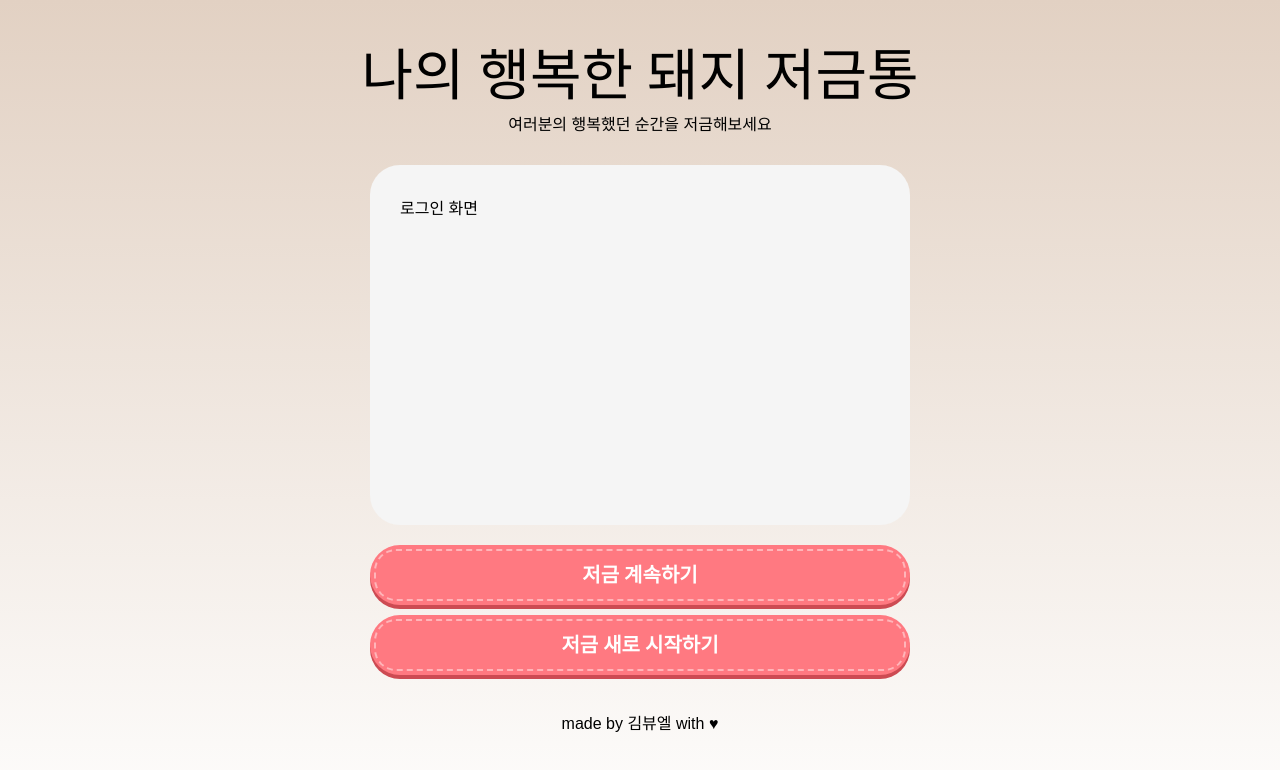
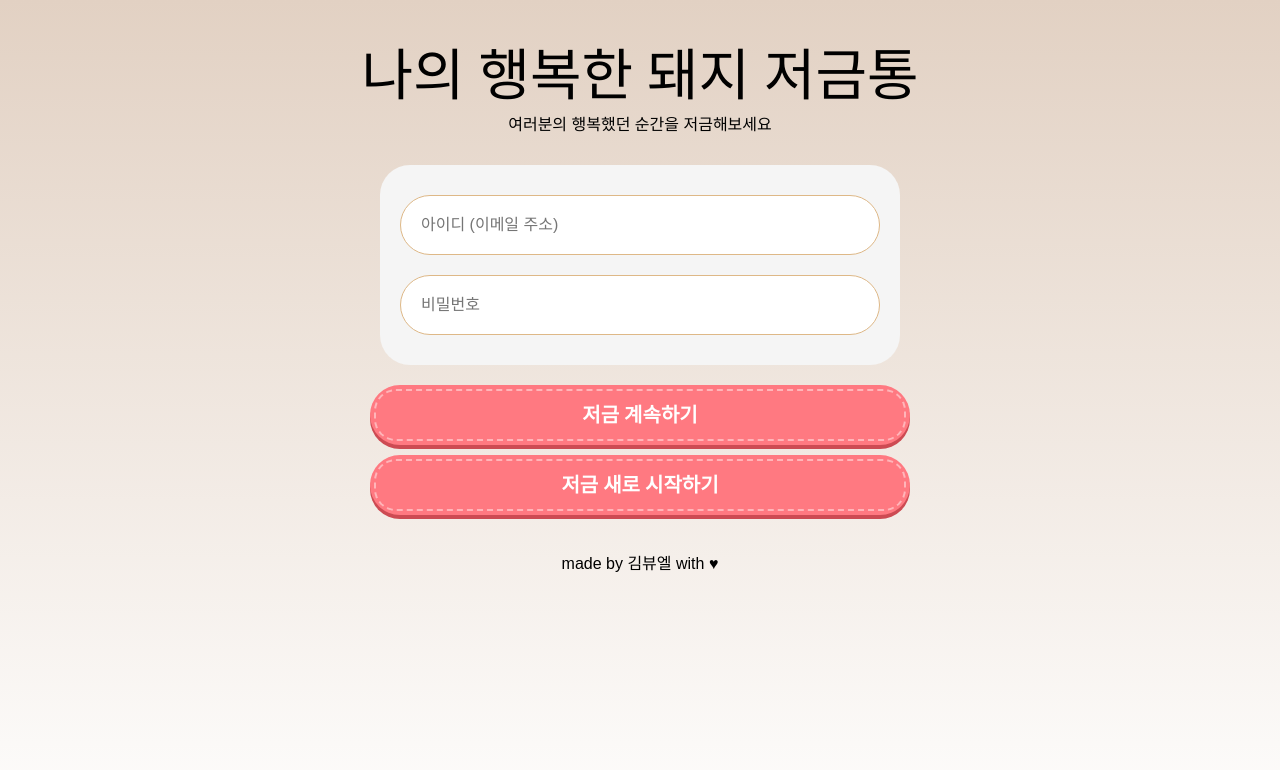
Before and after one commit to happy-piggy-bank/happy-piggy-bank-web-old, a React (Create React App) app: page /login in a window 1280 px wide. Shown: the top 770 px of the page. Built offline with nearby package versions, Linux system fonts and the light colour scheme; a web font is replaced by a local one.

Commit message:
로그인 화면 디자인 추가

```diff
--- a/src/components/members/loginScreen.jsx
+++ b/src/components/members/loginScreen.jsx
@@ -1,4 +1,5 @@
 import React from 'react';
+import { useNavigate } from "react-router-dom";
 
 import "../../css/members/loginScreen.css";
 
@@ -6,16 +7,21 @@ import MainHeader from '../common/mainHeader';
 import MainFooter from '../common/mainFooter';
 import PrimaryButton from '../common/primaryButton';
 
+import InputBar from '../common/inputBar';
+
 const LoginScreen = () => {
+    const navigate = useNavigate();
+
     return (
         <div className='loginScreenContainer'>
             <MainHeader/>
             <div className='loginBodyArea'>
                 <div className='loginBoxArea'>
-                    <p>로그인 화면</p>
+                    <InputBar placeHolder={"아이디 (이메일 주소)"} />
+                    <InputBar placeHolder={"비밀번호"} isPassword={true} />
                 </div>
                 <PrimaryButton buttonText={"저금 계속하기"} onClick={() => {}}/>
-                <PrimaryButton buttonText={"저금 새로 시작하기"} onClick={() => {}}/>
+                <PrimaryButton buttonText={"저금 새로 시작하기"} onClick={() => navigate('/join')}/>
             </div>
             <MainFooter/>
         </div>
--- a/src/css/members/loginScreen.css
+++ b/src/css/members/loginScreen.css
@@ -4,10 +4,12 @@
     align-items: center;
 }
 .loginBoxArea {
+    display: flex;
+    flex-direction: column;
+    align-items: center;
     width: 80%;
-    height: 300px;
     border-radius: 30px;
     background: whitesmoke;
     margin-bottom: 15px;
-    padding: 30px;
+    padding: 20px;
 }
```
